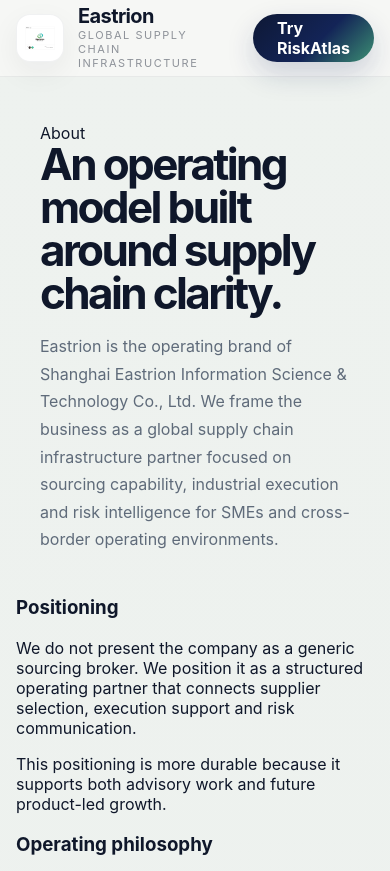
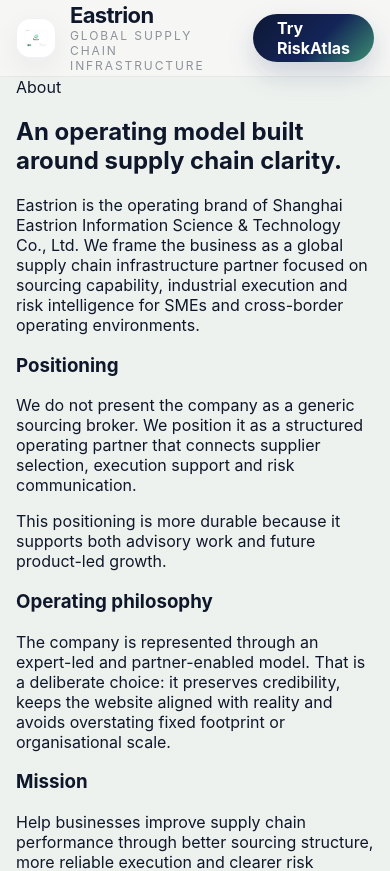
Before and after one commit to marspeterli1975-glitch/eastrion-site, a Next.js app: page /about in a window 390 px wide. Shown: the top 871 px of the page. Built offline with nearby package versions, Linux system fonts and the light colour scheme.

Commit message:
Update globals.css

```diff
--- a/app/globals.css
+++ b/app/globals.css
@@ -15,10 +15,6 @@
 
 * {
   box-sizing: border-box;
-}
-
-html {
-  scroll-behavior: smooth;
 }
 
 html,
@@ -39,10 +35,6 @@ a {
 img {
   display: block;
   max-width: 100%;
-}
-
-.site-shell {
-  min-height: 100vh;
 }
 
 .container {
@@ -108,6 +100,7 @@ img {
   display: flex;
   align-items: center;
   gap: 28px;
+  margin-left: auto;
 }
 
 .nav-links {
@@ -166,17 +159,6 @@ img {
     rgba(247, 248, 246, 0.9);
 }
 
-.hero-main::after {
-  content: "";
-  position: absolute;
-  inset: auto -60px -120px auto;
-  width: 300px;
-  height: 300px;
-  border-radius: 999px;
-  background: radial-gradient(circle, rgba(60, 143, 115, 0.14), transparent 62%);
-  pointer-events: none;
-}
-
 .eyebrow-pill {
   display: inline-flex;
   align-items: center;
@@ -222,17 +204,12 @@ img {
   border-radius: 999px;
   font-size: 16px;
   font-weight: 700;
-  transition: 0.2s ease;
 }
 
 .btn-primary {
   background: var(--brand-dark);
   color: #fff;
   box-shadow: 0 12px 24px rgba(15, 24, 53, 0.18);
-}
-
-.btn-primary:hover {
-  transform: translateY(-1px);
 }
 
 .btn-secondary {
@@ -344,64 +321,6 @@ img {
   line-height: 1.72;
 }
 
-.page-hero {
-  padding: 44px 42px;
-  margin-top: 22px;
-}
-
-.page-hero-label {
-  margin-bottom: 18px;
-  font-size: 13px;
-  letter-spacing: 0.18em;
-  text-transform: uppercase;
-  color: rgba(15, 23, 42, 0.48);
-}
-
-.page-hero h1 {
-  margin: 0 0 18px;
-  font-size: clamp(44px, 5vw, 74px);
-  line-height: 0.98;
-  letter-spacing: -0.06em;
-}
-
-.page-hero p {
-  max-width: 980px;
-  margin: 0;
-  color: var(--muted);
-  font-size: 18px;
-  line-height: 1.72;
-}
-
-.info-grid {
-  display: grid;
-  grid-template-columns: repeat(2, minmax(0, 1fr));
-  gap: 24px;
-  margin-top: 28px;
-}
-
-.info-card {
-  padding: 28px;
-}
-
-.info-card h3 {
-  margin: 0 0 14px;
-  font-size: 28px;
-  line-height: 1.1;
-  letter-spacing: -0.04em;
-}
-
-.info-card p,
-.info-card li {
-  color: var(--muted);
-  font-size: 16px;
-  line-height: 1.72;
-}
-
-.info-card ul {
-  margin: 0;
-  padding-left: 20px;
-}
-
 .site-footer {
   margin-top: 80px;
   border-top: 1px solid rgba(15, 23, 42, 0.08);
@@ -421,17 +340,8 @@ img {
 @media (max-width: 1100px) {
   .hero-grid,
   .section-intro,
-  .three-col-grid,
-  .info-grid {
+  .three-col-grid {
     grid-template-columns: 1fr;
-  }
-
-  .section-intro {
-    margin-top: 56px;
-  }
-
-  .hero-title {
-    font-size: clamp(48px, 10vw, 72px);
   }
 
   .nav-links {
@@ -449,31 +359,13 @@ img {
     min-height: 76px;
   }
 
-  .brand-mark {
-    width: 48px;
-    height: 48px;
-    border-radius: 14px;
-  }
-
-  .brand-title {
-    font-size: 20px;
-  }
-
-  .brand-subtitle {
-    font-size: 11px;
-    letter-spacing: 0.14em;
-  }
-
   .hero-main,
   .hero-side,
-  .page-hero,
-  .three-col-grid .card,
-  .info-card {
+  .three-col-grid .card {
     padding: 24px;
   }
 
   .hero-copy,
-  .page-hero p,
   .section-intro-description {
     font-size: 16px;
   }
@@ -487,11 +379,4 @@ img {
   .cta-button {
     width: 100%;
   }
-
-  .site-footer-inner {
-    min-height: auto;
-    padding: 22px 0;
-    flex-direction: column;
-    align-items: flex-start;
-  }
 }
```
